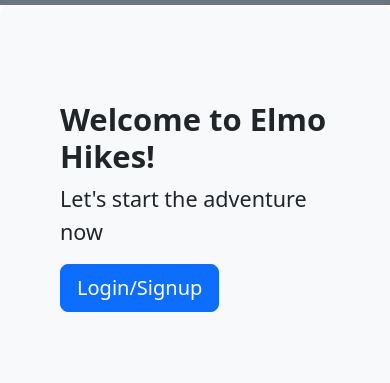
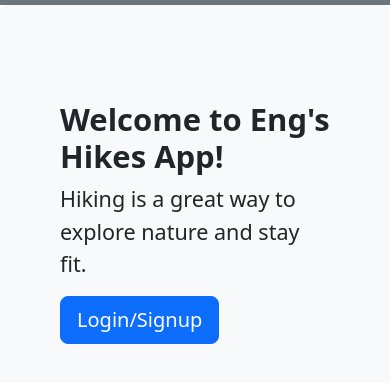
Before and after one commit to EngEng-N/demo05_Nay_AngEng, a website built with Vite: page index.html in a window 390 px wide. Shown: the part 57-440 px from the top of the page. Built offline with nearby package versions, Linux system fonts and the light colour scheme.

```diff
--- a/index.html
+++ b/index.html
@@ -64,13 +64,13 @@
 
 <div class="p-5 mb-4 bg-light rounded-3">
       <div class="container-fluid py-5">
-        <h1 class="display-5 fw-bold">Welcome to Elmo Hikes!</h1>
-        <p class="col-md-8 fs-4">Let's start the adventure now</p>
+        <h1 class="display-5 fw-bold">Welcome to Eng's Hikes App!</h1>
+        <p class="col-md-8 fs-4">Hiking is a great way to explore nature and stay fit.</p>
 
-        <button class="btn btn-primary btn-lg" type="button">Login/Signup</button>
+        <!-- <button class="btn btn-primary btn-lg" type="button">Login/Signup</button> -->
 
         <!-- Add an onclick attribute to define click event handler -->
-        <!-- <button onclick="window.location.href='login.html'" class="btn btn-primary btn-lg" type="button">Login/Signup</button> -->
+        <button onclick="window.location.href='login.html'" class="btn btn-primary btn-lg" type="button">Login/Signup</button>
       </div>
 </div>
 
```
